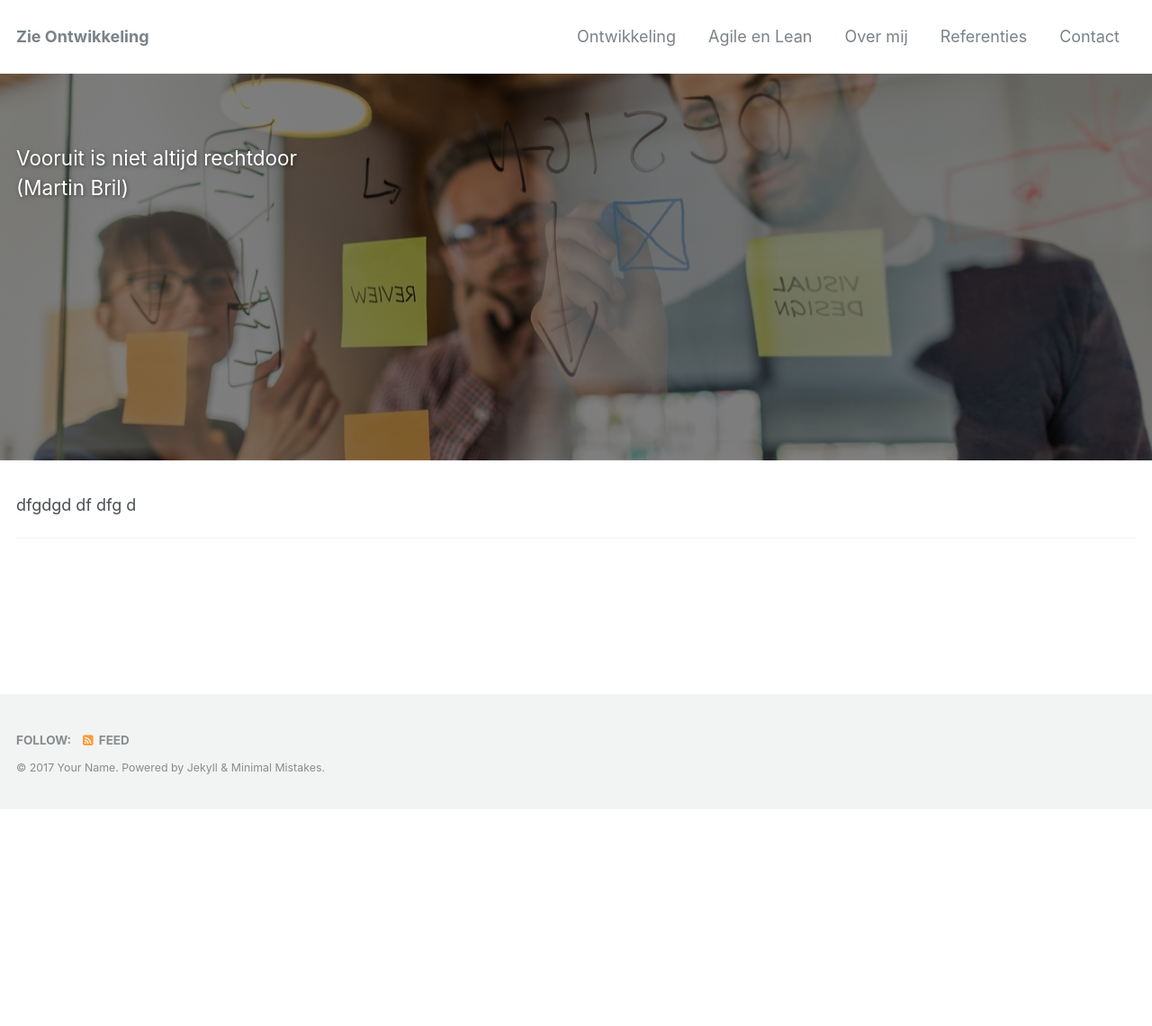
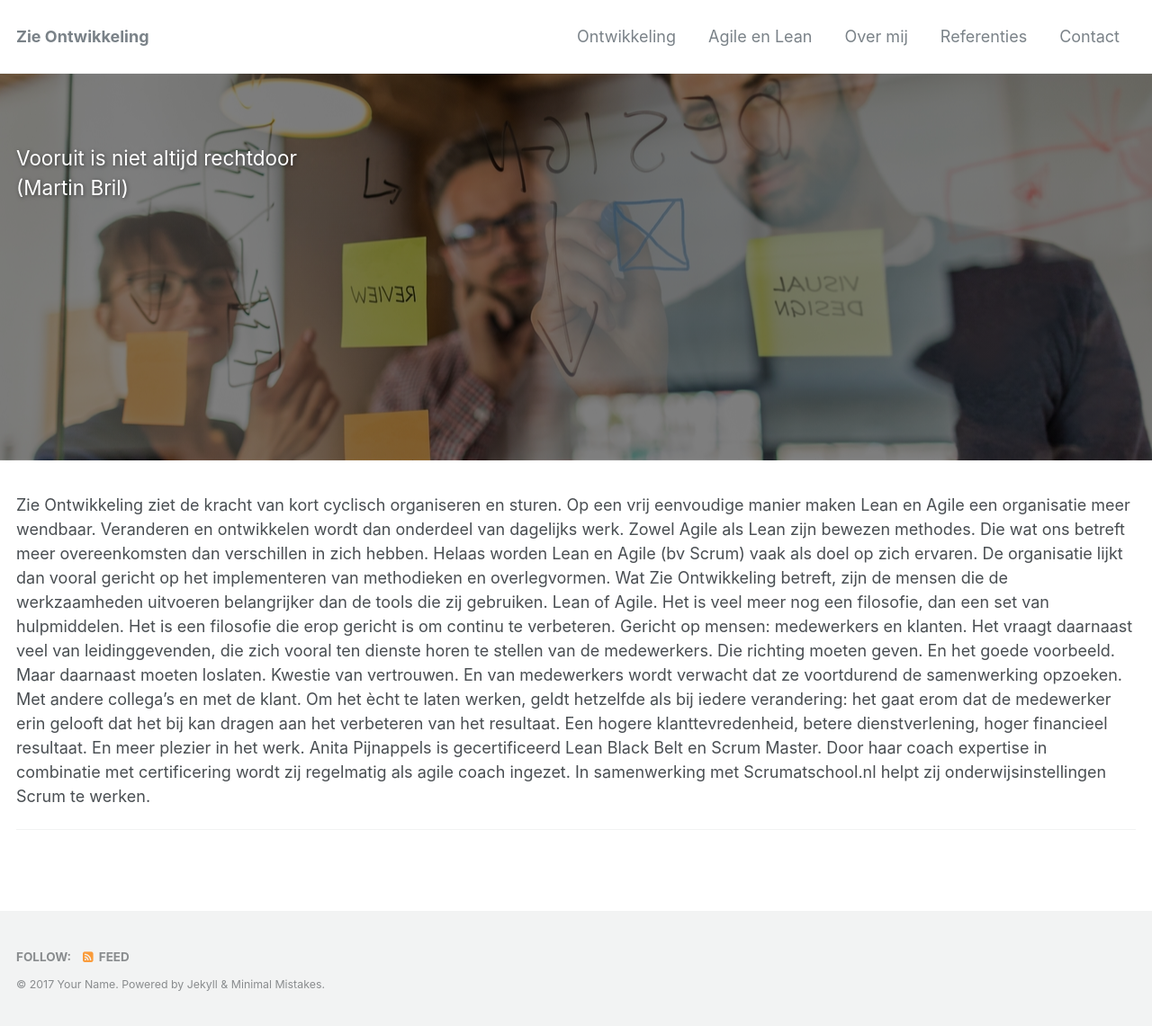
Before and after one commit to twinmum1/zie-ontwikkeling, a Jekyll site: the page built from _pages/agile.md, in a window 1280 px wide. Shown: the whole page at 90% size. Built offline with Jekyll 4.4.1, drawn with Linux system fonts in a browser that asks for light colours; before the commit the page ends 900 px from its top, so only the background shows below that.

Commit message:
Update agile.md

```diff
--- a/_pages/agile.md
+++ b/_pages/agile.md
@@ -18,7 +18,10 @@ excerpt: "Vooruit is niet altijd rechtdoor <br>(Martin Bril)
 ---
 
 <p>
-dfgdgd df dfg d
+Zie Ontwikkeling ziet de kracht van kort cyclisch organiseren en sturen. Op een vrij eenvoudige manier maken Lean en Agile een organisatie meer wendbaar. Veranderen en ontwikkelen wordt dan onderdeel van dagelijks werk. Zowel Agile als Lean zijn bewezen methodes. Die wat ons betreft meer overeenkomsten dan verschillen in zich hebben. Helaas worden Lean en Agile (bv Scrum) vaak als doel op zich ervaren. De organisatie lijkt dan vooral gericht op het implementeren van methodieken en overlegvormen. Wat Zie Ontwikkeling betreft, zijn de mensen die de werkzaamheden uitvoeren belangrijker dan de tools die zij gebruiken.
+
+Lean of Agile. Het is veel meer nog een filosofie, dan een set van hulpmiddelen. Het is een filosofie die erop gericht is om continu te verbeteren. Gericht op mensen: medewerkers en klanten. Het vraagt daarnaast veel van leidinggevenden, die zich vooral ten dienste horen te stellen van de medewerkers. Die richting moeten geven. En het goede voorbeeld. Maar daarnaast moeten loslaten. Kwestie van vertrouwen. En van medewerkers wordt verwacht dat ze voortdurend de samenwerking opzoeken. Met andere collega’s en met de klant.
+Om het ècht te laten werken, geldt hetzelfde als bij iedere verandering: het gaat erom dat de medewerker erin gelooft dat het bij kan dragen aan het verbeteren van het resultaat. Een hogere klanttevredenheid, betere dienstverlening, hoger financieel resultaat. En  meer plezier in het werk. Anita Pijnappels is gecertificeerd Lean Black Belt en Scrum Master. Door haar coach expertise in combinatie met certificering wordt zij regelmatig als agile coach ingezet. In samenwerking met Scrumatschool.nl helpt zij onderwijsinstellingen Scrum te werken.
 </p>
 
 {% include feature_row id="intro" type="center" %}
```
